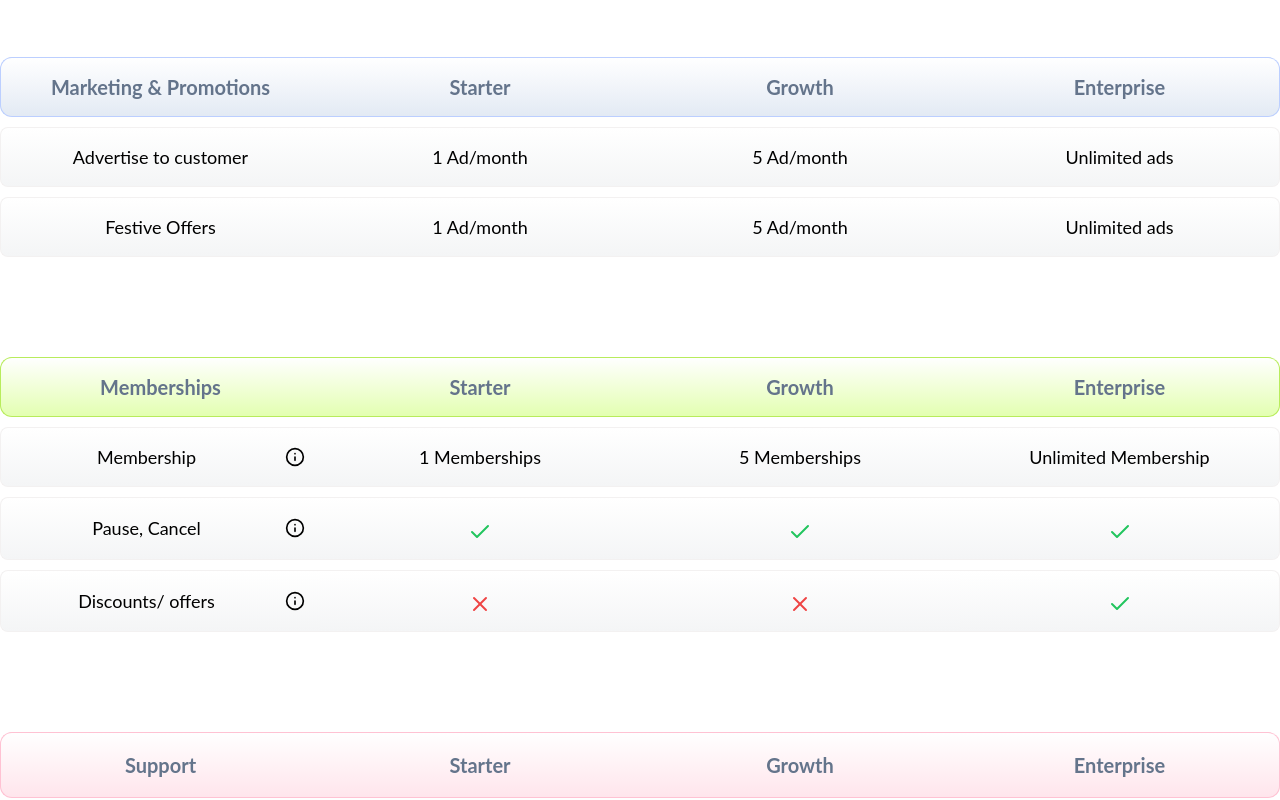
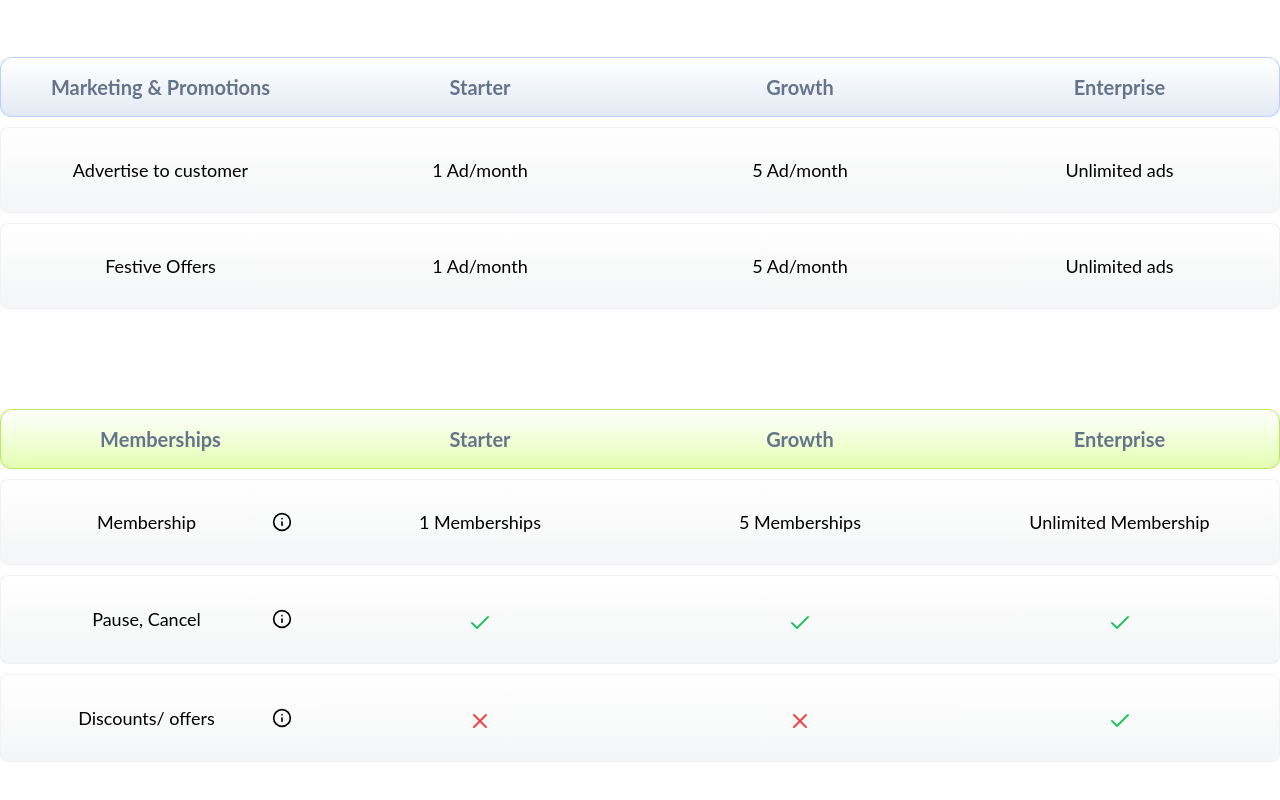
Before and after one commit to no-naame/rwwebcopy, a Next.js app: page /pricing in a window 1280 px wide. Shown: the part 1360-2160 px from the top of the page. Built offline with nearby package versions, Linux system fonts and the light colour scheme.

Commit message:
Update table.tsx

```diff
--- a/src/components/ui/table.tsx
+++ b/src/components/ui/table.tsx
@@ -77,10 +77,10 @@ const TableHead = React.forwardRef<
     <th
         ref={ref}
         className={cn(
-            "h-12 px-4 sm:px-7 p-2 sm:p-7 text-center align-middle font-bold text-sm sm:text-xl text-slate-500 [&:has([role=checkbox])]:pr-0 dark:text-slate-400 border-b border-t first:border-l last:border-r first:rounded-l-xl last:rounded-r-xl border-[#BCCFFF]",
+            "h-12 px-4 sm:px-7 p-0  sm:p-7 whitespace-normal break-keep text-center align-middle font-bold text-sm sm:text-xl text-slate-500 [&:has([role=checkbox])]:pr-0 dark:text-slate-400 border-b border-t first:border-l last:border-r first:rounded-l-xl last:rounded-r-xl border-[#BCCFFF]",
             className
         )}
-        style={{ paddingBottom: '20px' }}
+        style={{ verticalAlign: 'middle', height: 'auto', paddingBottom: '20px', whiteSpace: 'normal', wordBreak: 'keep-all' }}
         {...props}
     />
 ));
@@ -92,8 +92,8 @@ const TableCell = React.forwardRef<
 >(({ className, ...props }, ref) => (
     <td
         ref={ref}
-        className={cn("p-2 sm:p-7 align-middle text-center text-xs sm:text-lg [&:has([role=checkbox])]:pr-0 bg-gradient-to-b from-[#FFF] to-[#F4F5F6] border-t border-b first:border-l last:border-r border-[#F3F1F1] first:rounded-l-lg last:rounded-r-lg", className)}
-        style={{ padding: '15px' }}
+        className={cn("p-3 sm:p-7 whitespace-normal break-keep align-middle text-center text-xs sm:text-lg [&:has([role=checkbox])]:pr-0 bg-gradient-to-b from-[#FFF] to-[#F4F5F6] border-t border-b first:border-l last:border-r border-[#F3F1F1] first:rounded-l-lg last:rounded-r-lg", className)}
+
         {...props}
     />
 ));
```
